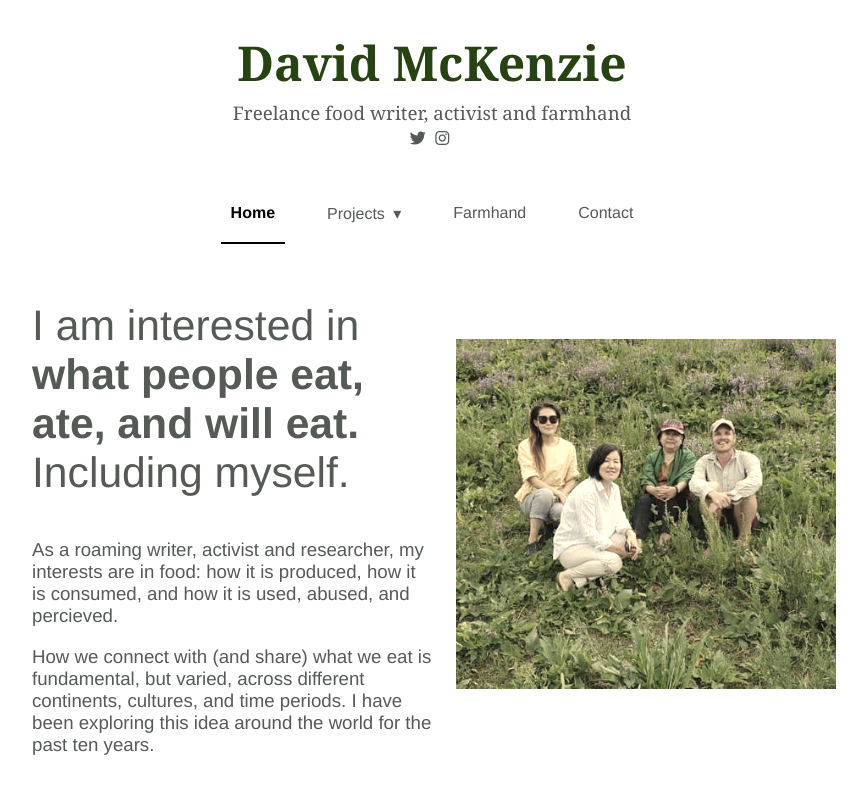
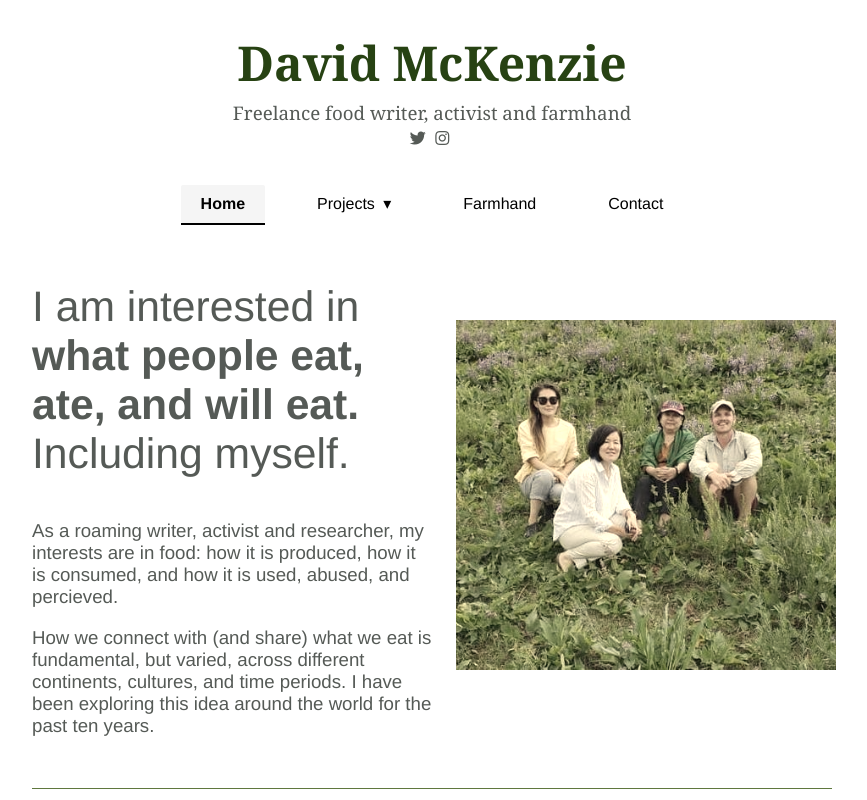
Before and after one commit to tttgm/daves-portfolio, an Eleventy site: page index.njk in a window 1280 px wide. Shown: the top 800 px of the page, without its empty margins (208-1075 px from the left). Built offline with nearby package versions, Linux system fonts and the light colour scheme; Eleventy itself is replaced by a stand-in of ours; files that its build step writes are made by us from their sources; a web font is replaced by a local one.

Commit message:
updated nav styles

```diff
--- a/css/styles.css
+++ b/css/styles.css
@@ -561,6 +561,7 @@
     opacity: 0;
     visibility: hidden;
     transition: opacity 0.2s, visibility 0.2s;
+    z-index: 1000;
 }
 
 /* Important: Make sure links in dropdown are visible */
@@ -587,3 +588,20 @@
     display: inline-block;
     margin-left: 4px;
 }
+
+/* Style all nav items consistently (including dropdown trigger) */
+.top-nav > a,
+.top-nav .dropdown-trigger {
+    padding: 10px 20px;
+    text-decoration: none;
+    color: inherit;
+    border-radius: 2px;  /* Optional: if you want rounded corners */
+}
+
+/* Consistent hover effect for all nav items */
+.top-nav > a:hover,
+.top-nav .dropdown-trigger:hover,
+.top-nav > a.active,
+.top-nav .dropdown-trigger.active {
+    background-color: #f5f5f5;  /* Use your preferred hover color */
+}
```
Also changed, not shown: 1 other file.
